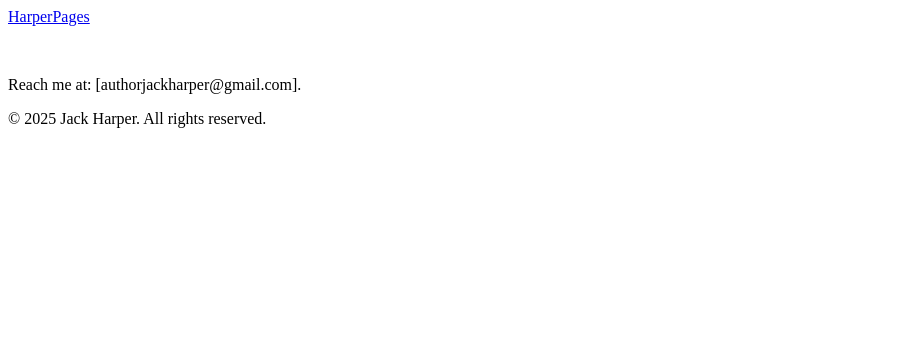
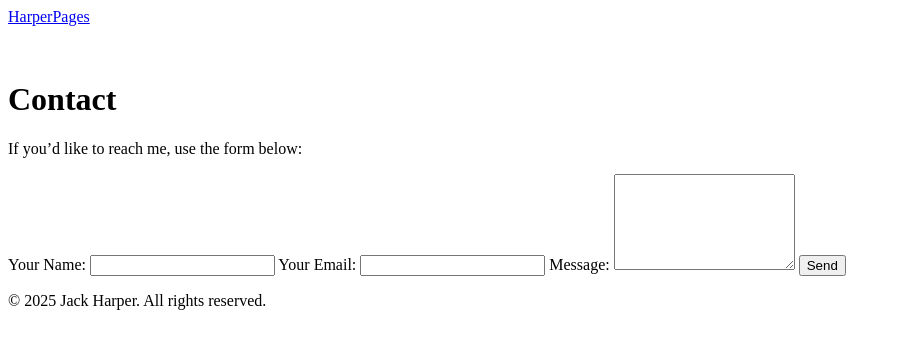
Before and after one commit to jackharperbooks/harperpages, a Jekyll site: the page built from contact.md, in a window 1280 px wide. Shown: the top 349 px of the page, without its empty margins (0-901 px from the left). Built offline with Jekyll 4.4.1, drawn with Linux system fonts in a browser that asks for light colours.

Commit message:
Update contact.md

```diff
--- a/contact.md
+++ b/contact.md
@@ -4,4 +4,21 @@ title: Contact
 permalink: /contact/
 ---
 
-Reach me at: [authorjackharper@gmail.com].
+<h1>Contact</h1>
+<p>If you’d like to reach me, use the form below:</p>
+
+<form action="https://formspree.io/f/your-form-id" method="POST">
+  <label>
+    Your Name:
+    <input type="text" name="name" required>
+  </label>
+  <label>
+    Your Email:
+    <input type="email" name="_replyto" required>
+  </label>
+  <label>
+    Message:
+    <textarea name="message" rows="6" required></textarea>
+  </label>
+  <button type="submit">Send</button>
+</form>
```
